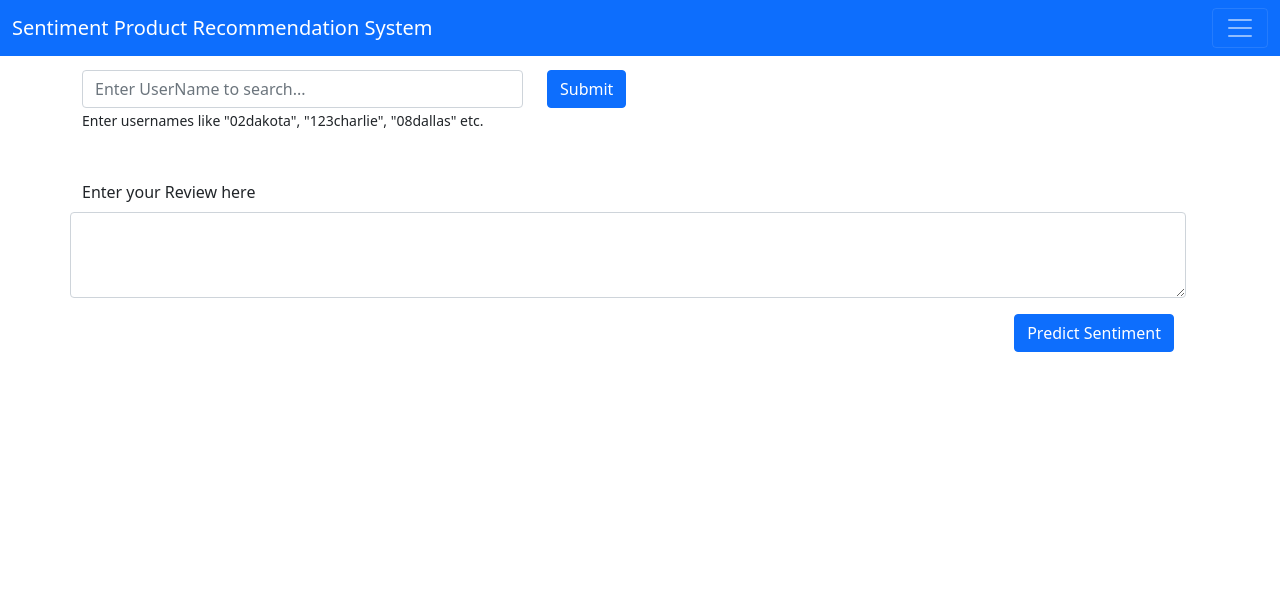
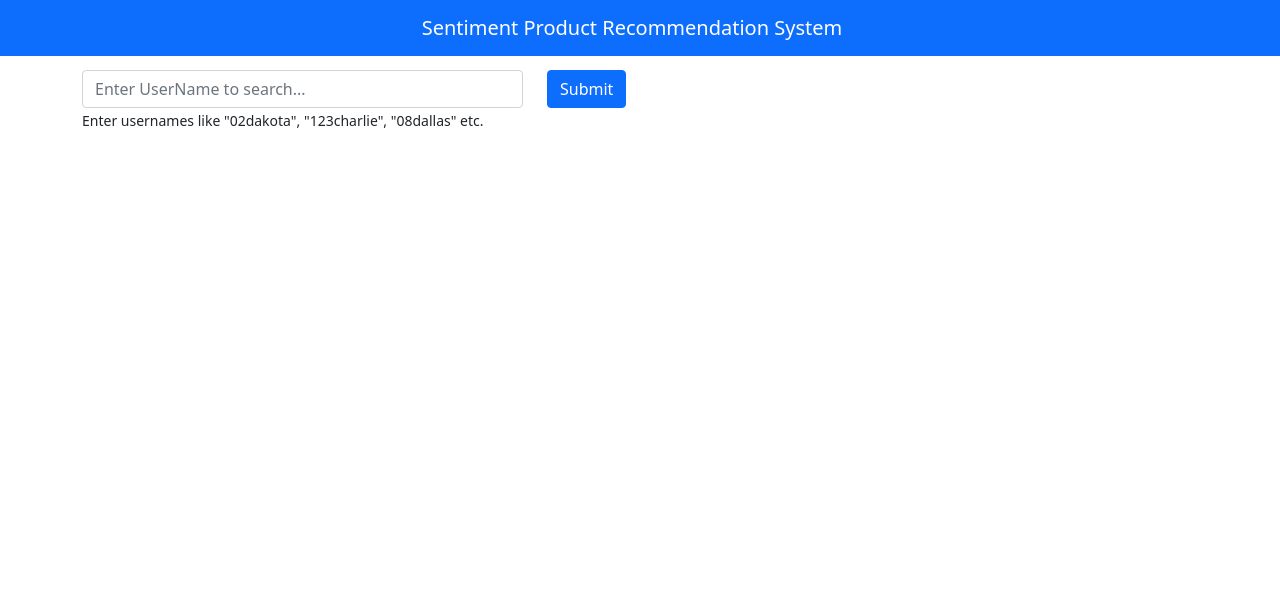
Before and after one commit to davisvarkey/sentiment_based_product_recommendation, a Flask app: page / in a window 1280 px wide. Shown: the top 608 px of the page. Run offline with Flask 3, Linux system fonts and the light colour scheme; parts of the project's set-up code (start-up, migrations or seed data) failed here and were passed over.

Commit message:
UI modifications

```diff
--- a/templates/index.html
+++ b/templates/index.html
@@ -16,21 +16,10 @@
 
   <body>
     <nav class="navbar fixed-top navbar-dark bg-primary">
-      <div class="container-fluid">
+      <div class="container-fluid justify-content-center">
         <a class="navbar-brand" href="#"
           >Sentiment Product Recommendation System</a
         >
-        <button
-          class="navbar-toggler"
-          type="button"
-          data-bs-toggle="collapse"
-          data-bs-target="#navbarText"
-          aria-controls="navbarText"
-          aria-expanded="false"
-          aria-label="Toggle navigation"
-        >
-          <span class="navbar-toggler-icon"></span>
-        </button>
       </div>
     </nav>
 
@@ -57,9 +46,7 @@
           <div class="row">
             {% if row_data %}
             <table class="table table-striped table-hover">
-              <caption>
-                List of Top 5 Recommended Products
-              </caption>
+              <h4 class="mb-2">The top 5 Recommended Products for the user - "{{request.form.userName}}"</h4>
               <thead>
                 <tr>
                   <td>Product Name</td>
@@ -88,41 +75,6 @@
         </div>
       </form>
 
-      <form method="post" action="/predictSentiment">
-        <div class="row vstack gap-3">
-          <div class="row">
-            <label for="reviewText" class="form-label"
-              >Enter your Review here</label
-            >
-            <textarea
-              class="form-control"
-              name="reviewText"
-              rows="3"
-              id="reviewText"
-            ></textarea>
-          </div>
-          <div class="row">
-            <div class="col align-self-end">
-              <input
-                type="submit"
-                class="btn btn-primary float-end"
-                value="Predict Sentiment"
-              />
-            </div>
-          </div>
-          <div class="row">
-            {% if sentiment == 1%}
-            <div class="alert alert-success" role="alert">
-              Entered Review Text is predicted to be Positive
-            </div>
-            {% elif sentiment == 0%}
-            <div class="alert alert-danger" role="alert">
-              Entered Review Text is predicted to be Negative
-            </div>
-            {% endif %}
-          </div>
-        </div>
-      </form>
     </div>
   </body>
   <footer class="bg-light text-center text-lg-start fixed-bottom">
```
